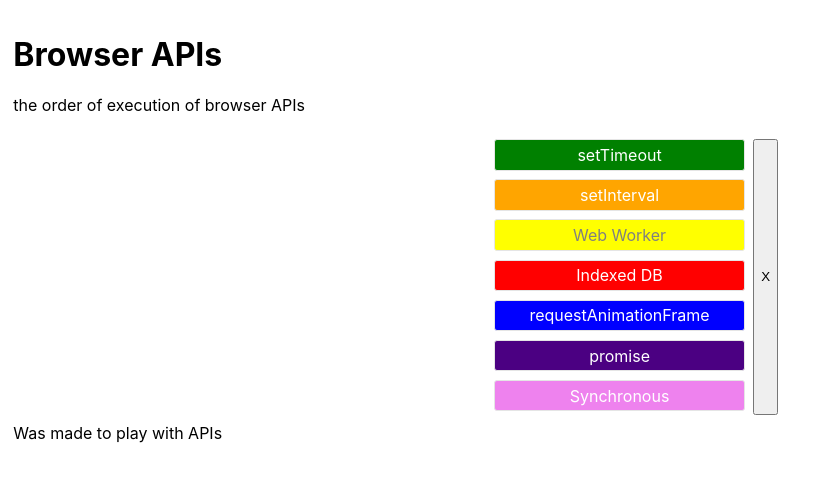
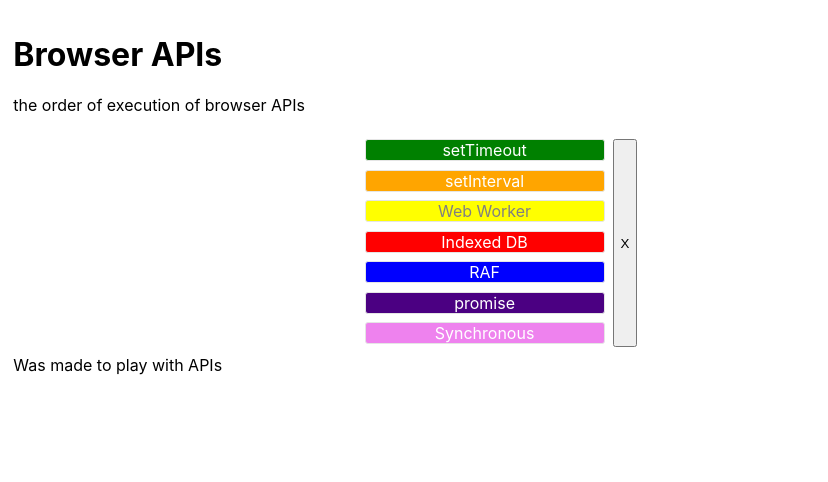
Before and after one commit to htarasenko/browser-apis, a React (Create React App) app: page / in a window 1280 px wide. Shown: the top 482 px of the page, without its empty margins (0-828 px from the left). Built offline with nearby package versions, Linux system fonts and the light colour scheme.

Commit message:
feat: refactor toggle

```diff
--- a/src/App.css
+++ b/src/App.css
@@ -22,12 +22,15 @@
   display: flex;
   gap: 8px;
   justify-content: center;
+  padding-right: 30px;
 }
 
 .box{
   display: grid;
   gap: 4pt;
   align-content: space-around;
+  width: 100%;
+  max-width: 15em;
 }
 
 .api-box{
@@ -36,9 +39,8 @@
   border: 1px solid #e5e5e5;
   border-radius: 3px;
   margin-bottom: 0.2em;
-  padding: 0.3em;
-  width: 15em;
   text-align: center;
+  transition: transform .2s;
 }
 .api-box:hover,
 .api-box:focus { outline: 1px solid purple }
--- a/src/App.tsx
+++ b/src/App.tsx
@@ -21,7 +21,7 @@ function App() {
 
   const onDragHandler = (event: any, button: any, index: number) => {
     if (!state.activeDragging) {
-      dispatch({ type: "START_DRAG" });
+      dispatch({ type: "START_DRAG", index });
     }
     const buttonRect = button.node.getBoundingClientRect();
     const offset = button.y / buttonRect.height;
@@ -68,7 +68,7 @@ function App() {
               finish(api.name);
             }, 0);
             break;
-          case "requestAnimationFrame":
+          case "RAF":
             start(api.name);
             requestAnimationFrame(() => {
               finish(api.name);
@@ -117,7 +117,7 @@ function App() {
             return (
               <Draggable
                 onDrag={(a, b) => onDragHandler(a, b, index)}
-                onStop={() => dispatch({ type: "STOP_DRAG" })}
+                onStop={() => dispatch({ type: "STOP_DRAG", payload: index })}
                 key={"d-" + api.name}
                 position={api.dragOffset}
               >
@@ -125,7 +125,6 @@ function App() {
                   type="button"
                   key={api.name}
                   className={classes}
-                  onClick={() => handleCheckboxChange(api.name)}
                   title={api.name}
                 >
                   {api.name}
--- a/src/apiStates.ts
+++ b/src/apiStates.ts
@@ -9,7 +9,7 @@ export type ApiNames =
   | "setInterval"
   | "Web Worker"
   | "Indexed DB"
-  | "requestAnimationFrame"
+  | "RAF"
   | "promise"
   | "Synchronous";
 
@@ -39,7 +39,7 @@ export const apisMeta: { [K in ApiNames]: { url: string; color: string } } = {
     url: "https://developer.mozilla.org/en-US/docs/Web/API/IndexedDB_API",
     color: "red",
   },
-  requestAnimationFrame: {
+  RAF: {
     url: "https://developer.mozilla.org/en-US/docs/Web/API/window/requestAnimationFrame",
     color: "blue",
   },
@@ -60,7 +60,7 @@ export const INITIAL_STATE: State = {
     { name: "Web Worker", checked: true, dragOffset: { x: 0, y: 0 } },
     { name: "Indexed DB", checked: true, dragOffset: { x: 0, y: 0 } },
     {
-      name: "requestAnimationFrame",
+      name: "RAF",
       checked: true,
       dragOffset: { x: 0, y: 0 },
     },
@@ -94,8 +94,7 @@ export const apiReducer = (state = INITIAL_STATE, action: any) => {
     case "FINISH_API":
       return { ...state, finished: [...state.finished, payload] };
     case "START_DRAG":
-      console.log("START_DRAG");
-      return { ...state, activeDragging: true };
+      return { ...state, activeDragging: true, activeIndex: payload };
     case "MOVE": {
       const offset = payload.offset;
       const apis = state.apis.map((api, index) => {
@@ -106,7 +105,7 @@ export const apiReducer = (state = INITIAL_STATE, action: any) => {
         if (index >= payload.index + offset && index < payload.index) {
           return { ...api, dragOffset: { x: 0, y: payload.dragOffset.y } };
         }
-        //moved up
+        //moved down
         if (index <= payload.index + offset && index > payload.index) {
           return { ...api, dragOffset: { x: 0, y: -payload.dragOffset.y } };
         }
@@ -116,7 +115,15 @@ export const apiReducer = (state = INITIAL_STATE, action: any) => {
     }
     case "STOP_DRAG": {
       const { activeIndex, offset } = state;
-      if (!offset) return state;
+      if (!offset) {
+        const apis = state.apis.map((api, index) => {
+          if (index === payload) {
+            return { ...api, checked: !api.checked };
+          }
+          return api;
+        });
+        return { ...state, apis };
+      }
       const destinationIndex = activeIndex + offset;
       const apis = state.apis.map((api, index) => {
         if (index === destinationIndex) {
```
